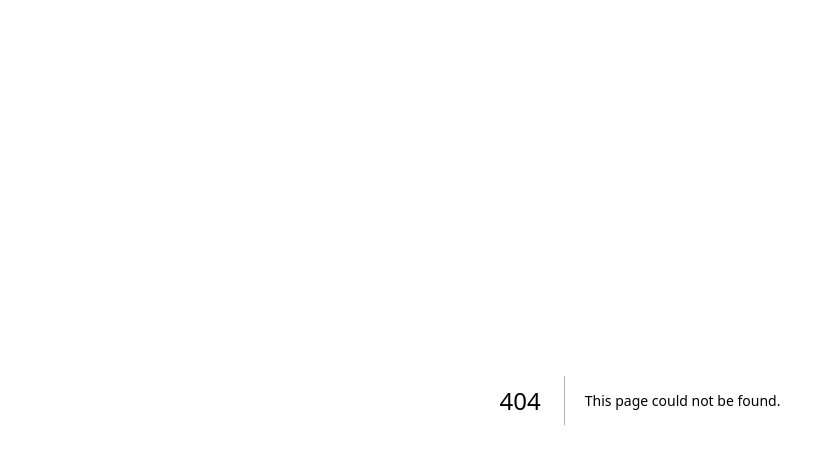
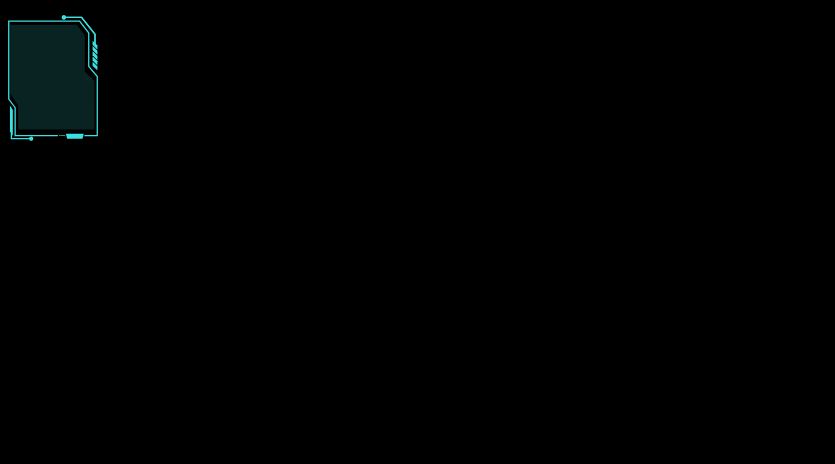
Before and after one commit to ghazi-mkhinini/DashboardNextjs13, a Next.js app: page /components/container2 in a window 1280 px wide. Before the commit this address had no page. Shown: the top 464 px of the page, without its empty margins (0-835 px from the left). Built offline with nearby package versions, Linux system fonts and the light colour scheme.

Commit message:
added: container type2

```diff
--- /dev/null
+++ b/src/pages/components/container2.tsx
@@ -0,0 +1,61 @@
+export default function Container({ text }): JSX.Element {
+  return (
+    <div className="inline-block m-2">
+      <svg
+        version="1.2"
+        xmlns="http://www.w3.org/2000/svg"
+        viewBox="0 0 523 729"
+        width="90"
+        height="140"
+      >
+        <style>{`.a{fill:#3de0e0}.b{opacity:.15;fill:#3de0e0}`}</style>
+        <path
+          class="a"
+          d="m522.5 354.6v348.9h-78.7v-7.5h71.2v-338.6l-49.5-58.3v-195l-51.2-66.9h-406.1v448.8l37.1 49.5v160.5h244.8v7.5h-252.3v-165.5l-37.2-49.5v-458.8h417.4l55 71.9v194.7z"
+        />
+        <path class="a" d="m518.7 297.1v21.6l-26.2-26v-21.6z" />
+        <path class="a" d="m518.7 266.7v21.6l-26.2-26v-21.6z" />
+        <path class="a" d="m518.7 236.3v21.6l-26.2-26v-21.6z" />
+        <path class="a" d="m518.7 206v21.6l-26.2-26v-21.6z" />
+        <path class="a" d="m518.7 175.6v21.6l-26.2-26v-21.6z" />
+        <path class="a" d="m329.6 696h5l-6 6.1h-5.1z" />
+        <path class="a" d="m322.5 696h5.1l-6.1 6.1h-5z" />
+        <path class="a" d="m315.4 696h5.1l-6.1 6.1h-5z" />
+        <path class="a" d="m308.4 696h5l-6.1 6.1h-5z" />
+        <path class="a" d="m301.3 696h5l-6 6.1h-5.1z" />
+        <path class="a" d="m28 550.6v149.2l-16.7-26.3v-149.1z" />
+        <path class="a" d="m133.7 713.1v7.5h-117.8v-57h7.5v49.5z" />
+        <path
+          class="a"
+          d="m135 705c6.6 0 11.9 5.3 11.9 11.9 0 6.6-5.3 11.9-11.9 11.9-6.6 0-11.9-5.3-11.9-11.9 0-6.6 5.3-11.9 11.9-11.9z"
+        />
+        <path
+          class="a"
+          d="m324.5 0.4c6.6 0 12 5.3 12 11.9 0 6.6-5.4 11.9-12 11.9-6.5 0-11.9-5.3-11.9-11.9 0-6.6 5.4-11.9 11.9-11.9z"
+        />
+        <path
+          class="a"
+          d="m509.4 109.5v60.9h-7.6v-58.3l-76-96h-101.3v-7.6h105z"
+        />
+        <path class="a" d="m518.7 297.1v21.6l-26.2-26v-21.6z" />
+        <path class="a" d="m518.7 266.7v21.6l-26.2-26v-21.6z" />
+        <path class="a" d="m518.7 236.3v21.6l-26.2-26v-21.6z" />
+        <path class="a" d="m518.7 206v21.6l-26.2-26v-21.6z" />
+        <path class="a" d="m518.7 175.6v21.6l-26.2-26v-21.6z" />
+        <path
+          class="a"
+          d="m324.5 0.4c6.6 0 12 5.3 12 11.9 0 6.6-5.4 11.9-12 11.9-6.5 0-11.9-5.3-11.9-11.9 0-6.6 5.4-11.9 11.9-11.9z"
+        />
+        <path
+          class="a"
+          d="m509.4 109.5v60.9h-7.6v-58.3l-76-96h-101.3v-7.6h105z"
+        />
+        <path class="a" d="m440.3 688.7l-7.3 29h-89.2l-7.3-29z" />
+        <path
+          class="b"
+          d="m502.7 663.6h-443.5v-139.2l-46.4-67.8v-401.3h388l45.8 62v209.3l55.4 55.4z"
+        />
+      </svg>
+    </div>
+  );
+}
```
Also changed, not shown: src/pages/index.tsx (+5 -4 lines).
